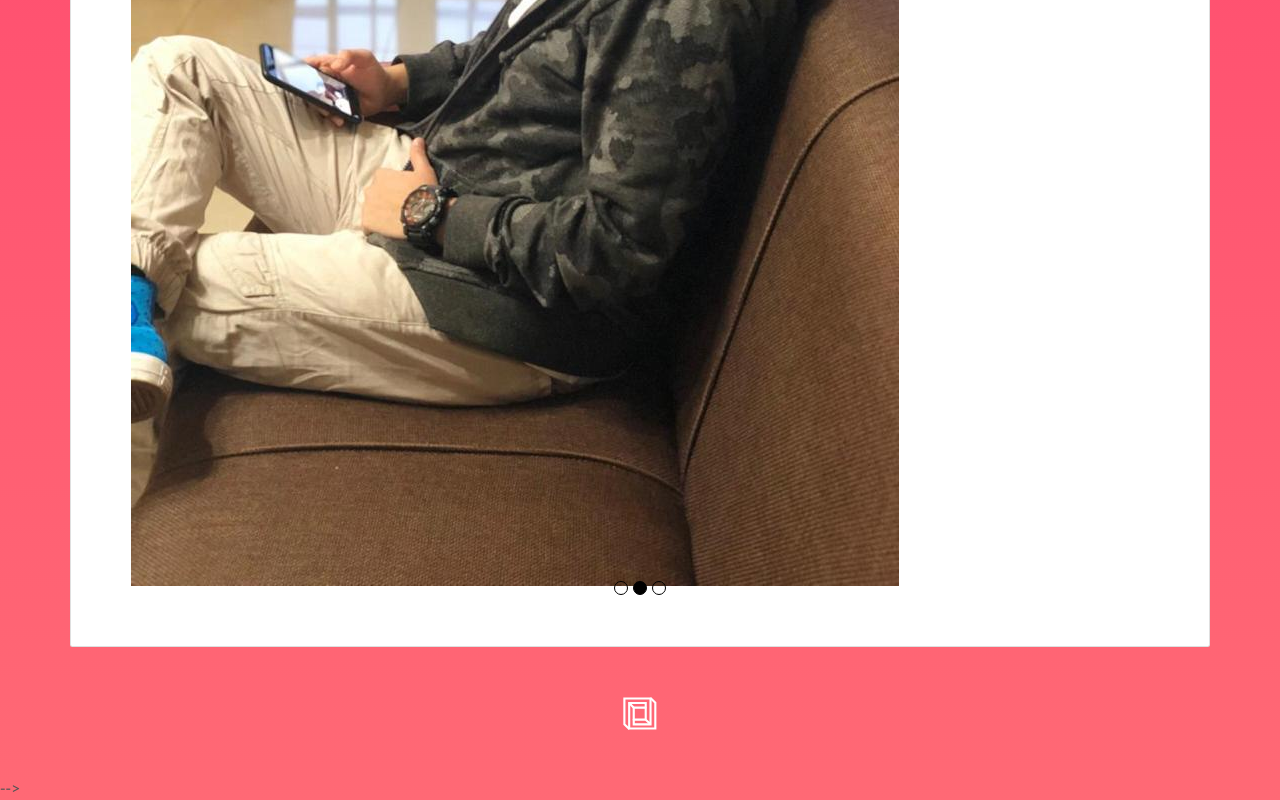
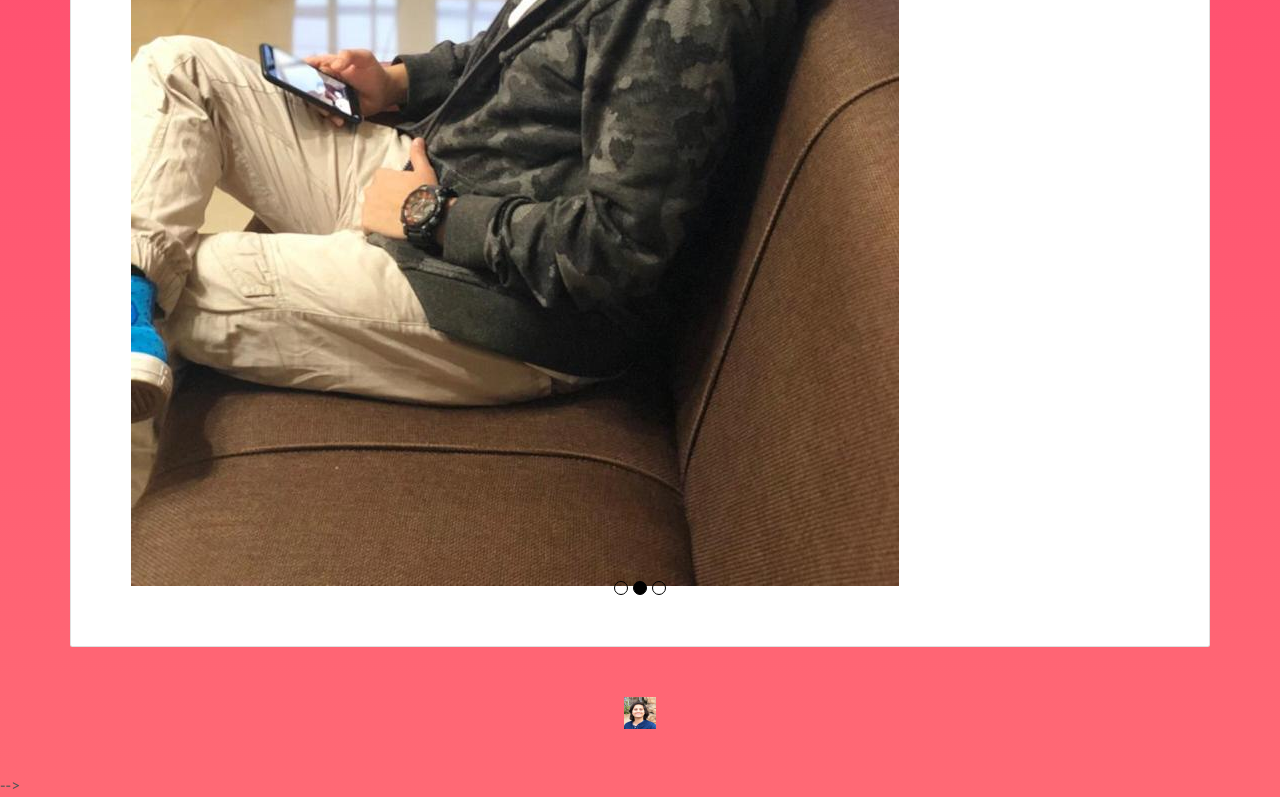
Before and after one commit to namrataharshaliwaghchoure/namrataharshaliwaghchoure.github.io, a plain HTML site: page index.html in a window 1280 px wide. Shown: the part 2899-3699 px from the top of the page. Drawn offline with nearby package versions, Linux system fonts and the light colour scheme.

Commit message:
Update index.html

```diff
--- a/index.html
+++ b/index.html
@@ -199,7 +199,7 @@
   <div class="container">
     <div class="row">
       <div class="col-xs-12">
-        <p><img src="./assets/images/mashup-icon.svg" alt=""></p>
+        <p><img src="/favicon-32x32.png" alt=""></p>
 
       </div>
     </div>
```
